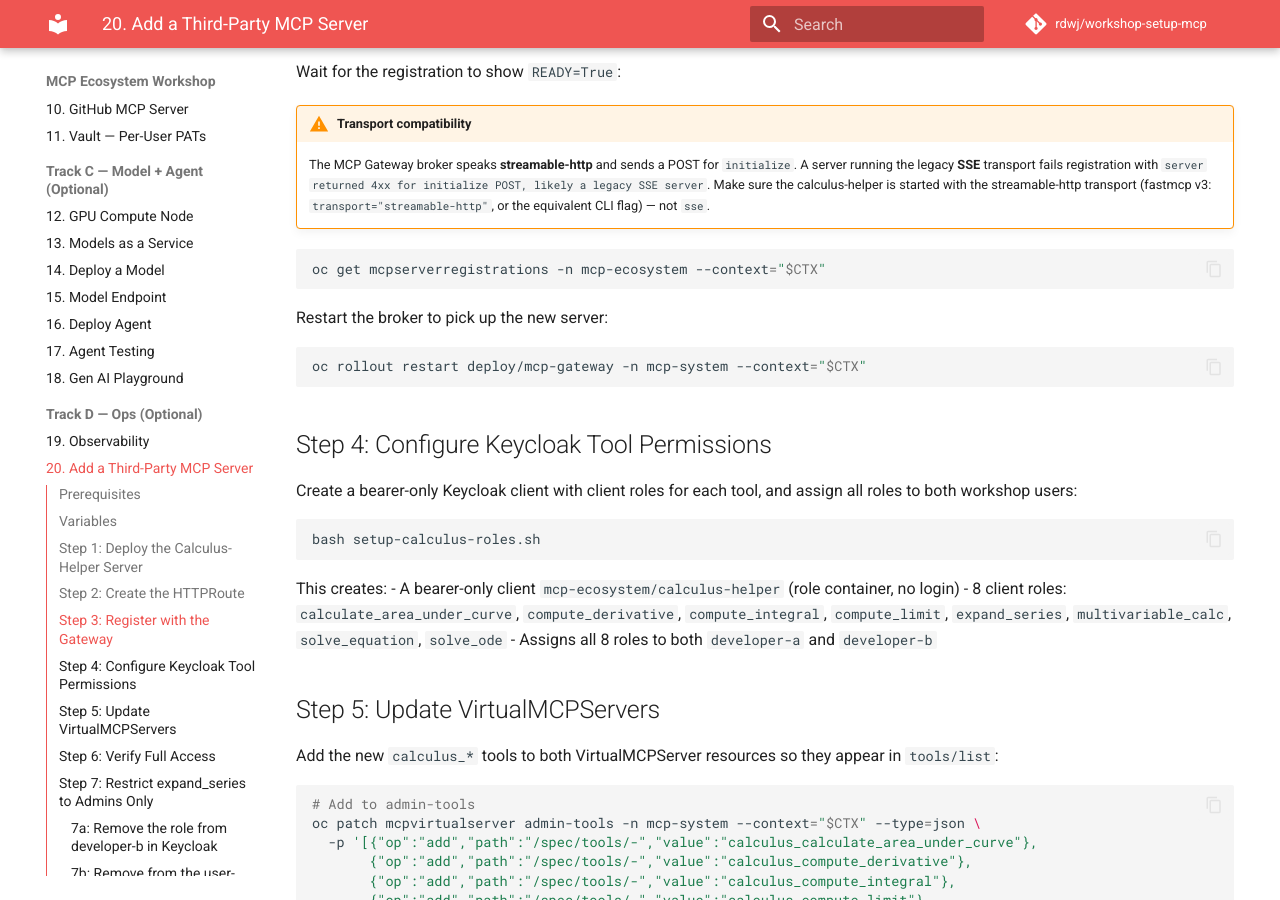
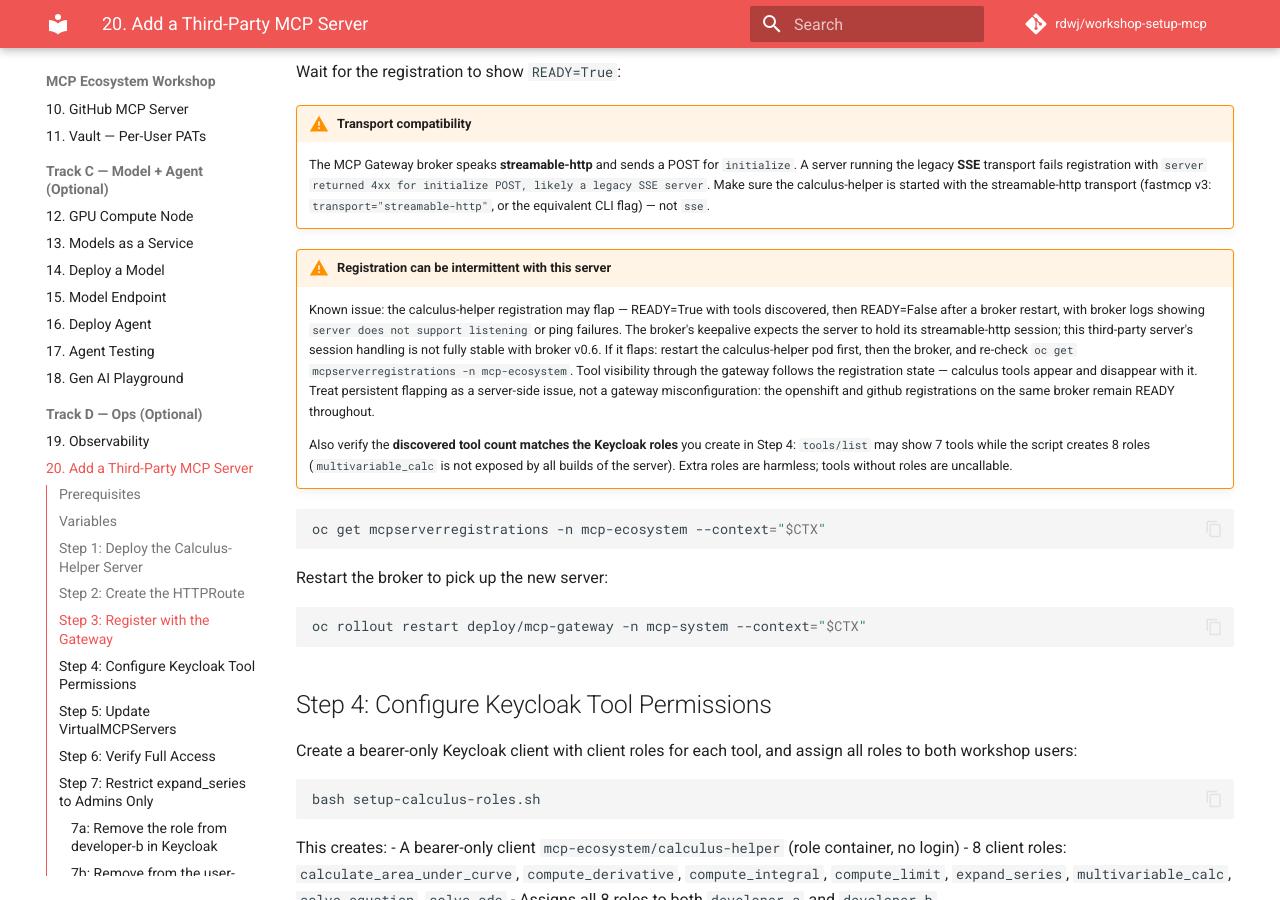
Before and after one commit to rdwj/workshop-setup-mcp, an MkDocs documentation site: the page built from deploy/workshop/20-add-mcp-server/README.md, in a window 1280 px wide and 900 px high, scrolled down 1439 px. Built offline with MkDocs 1.6.1 and Material for MkDocs 9.7.7, drawn with Linux system fonts in a browser that asks for light colours; comment, search, counter and statistics services are not loaded.

Commit message:
workshop: Third walkthrough pass — operational fixes and guidance
- Module 1: document InstallPlan chaining (approving one surfaces another)
- Module 2: add context for CLUSTER_DOMAIN capture step
- Module 7: add break-glass token switch instructions mid-rollout;
  document harmless "Group not found" warning on RBAC bindings
- Module 9: audit log query targets one master at a time (all-masters
  query is too slow for a live demo)
- Module 11: scope helm repo update to avoid unrelated failures
- Module 14: fix curl-test pod (no -t flag; grep-based extraction avoids
  pod lifecycle messages breaking JSON parsing)
- Module 18: add on-cluster model endpoint example in variables
- Module 20: document registration flapping and tool count mismatch
- Homepage: add InstallPlan approval pattern as a top-level note
- Architecture diagrams: update denied-call and SA identity descriptions
- workshop-run-prompt: point at "Last updated" timestamp as revision marker

Assisted-by: Claude Code (Opus 4.6)

````diff
--- a/deploy/workshop/20-add-mcp-server/README.md
+++ b/deploy/workshop/20-add-mcp-server/README.md
@@ -66,6 +66,27 @@ Wait for the registration to show `READY=True`:
     legacy SSE server`. Make sure the calculus-helper is started with the
     streamable-http transport (fastmcp v3: `transport="streamable-http"`,
     or the equivalent CLI flag) — not `sse`.
+
+!!! warning "Registration can be intermittent with this server"
+
+    Known issue: the calculus-helper registration may flap — READY=True
+    with tools discovered, then READY=False after a broker restart, with
+    broker logs showing `server does not support listening` or ping
+    failures. The broker's keepalive expects the server to hold its
+    streamable-http session; this third-party server's session handling is
+    not fully stable with broker v0.6. If it flaps: restart the
+    calculus-helper pod first, then the broker, and re-check
+    `oc get mcpserverregistrations -n mcp-ecosystem`. Tool visibility
+    through the gateway follows the registration state — calculus tools
+    appear and disappear with it. Treat persistent flapping as a
+    server-side issue, not a gateway misconfiguration: the openshift and
+    github registrations on the same broker remain READY throughout.
+
+    Also verify the **discovered tool count matches the Keycloak roles**
+    you create in Step 4: `tools/list` may show 7 tools while the script
+    creates 8 roles (`multivariable_calc` is not exposed by all builds of
+    the server). Extra roles are harmless; tools without roles are
+    uncallable.
 
 ```bash
 oc get mcpserverregistrations -n mcp-ecosystem --context="$CTX"
--- a/workshop-answers.example.yaml
+++ b/workshop-answers.example.yaml
@@ -72,8 +72,10 @@ keycloak:
 
 github:                                     # Track B only
   # Module 10 — shared PAT for broker tool discovery (read:user minimum;
-  # stored in the github-mcp-token Secret, label mcp.kuadrant.io/secret=true)
-  discovery_pat: "<ghp_SHARED_DISCOVERY_PAT>"
+  # stored in the github-mcp-token Secret, label mcp.kuadrant.io/secret=true).
+  # Reusing developer-a's PAT here is fine for the workshop — discovery
+  # only lists tools; per-user injection (Module 11) covers actual calls.
+  discovery_pat: "<ghp_SHARED_DISCOVERY_PAT or reuse developer-a's>"
   # Module 11 — one PAT per workshop user, seeded into Vault at
   # secret/mcp-gateway/users/<username>/github (key github_pat).
   # REQUIREMENTS (see Module 11 README): fine-grained PATs, ideally from
````
Also changed, not shown: deploy/workshop/01-gateway-infrastructure/README.md (+1 -1 lines), deploy/workshop/02-mcp-gateway/README.md (+3 -0 lines), deploy/workshop/07-external-oidc/README.md (+15 -0 lines), deploy/workshop/09-developer-onboarding/README.md (+9 -1 lines), deploy/workshop/11-vault/README.md (+1 -1 lines), deploy/workshop/14-deploy-model/README.md (+5 -7 lines), deploy/workshop/18-playground/README.md (+3 -0 lines), deploy/workshop/README.md (+10 -0 lines), workshop-run-prompt.md (+3 -3 lines), 1 other file.
